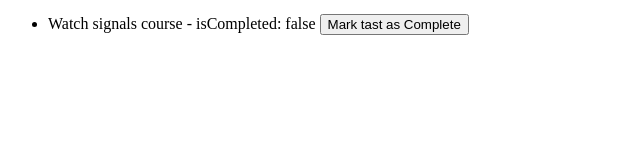
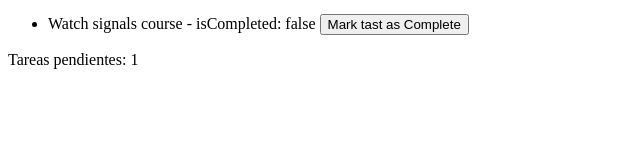
Before and after one commit to sadohu/CF-Curso-de-signals-en-Angular, an Angular app: page / in a window 1280 px wide. Shown: the part 158-299 px from the top of the page, without its empty margins (0-640 px from the left). Built offline with nearby package versions, Linux system fonts and the light colour scheme.

Commit message:
Add task length display to app component

```diff
--- a/src/app/app.component.html
+++ b/src/app/app.component.html
@@ -13,3 +13,5 @@
     <button (click)="markTaskAsCompleted(task)">Mark tast as Complete</button>
   </li>
 </ul>
+
+<p>Tareas pendientes: {{ taskLength() }}</p>
--- a/src/app/app.component.ts
+++ b/src/app/app.component.ts
@@ -1,4 +1,4 @@
-import { Component, signal } from '@angular/core';
+import { Component, computed, signal } from '@angular/core';
 import { CommonModule } from '@angular/common';
 
 interface Task {
@@ -17,6 +17,8 @@ interface Task {
 export class AppComponent {
   title = 'signals-example';
 
+  /* Signals and Variables */
+
   // Create a signal with a default value
 
   // Between the <> you can specify the type of the signal
@@ -31,6 +33,12 @@ export class AppComponent {
 
   // asReadonly() returns a readonly version of the signal
   description = signal('Signals are awesome!').asReadonly();
+
+  // Computed signals are signals that are computed from other signals
+  taskLength = computed(() => this.tasks().length);
+
+
+  /* Methods */
 
   toggleName() {
     this.name.set('Donie');
```
